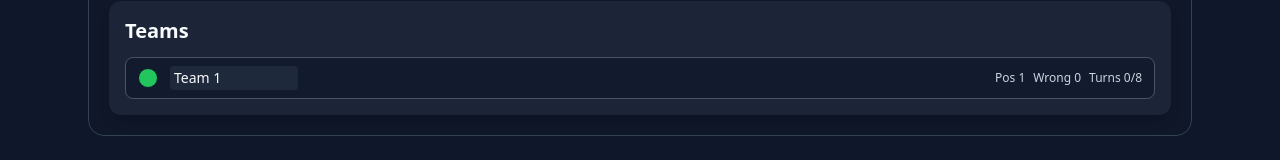
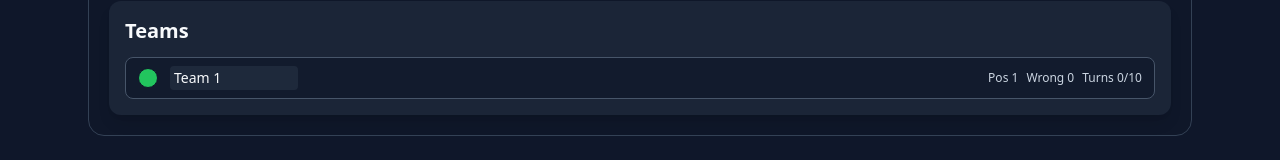
Before and after one commit to sanjaykumaran16/techofes-riddle_rush, a React (Vite) app: page / in a window 1280 px wide. Both pictures are taken after a click on the button "Add Team". Shown: the part 258-418 px from the top of the page. Built offline with nearby package versions, Linux system fonts and the light colour scheme.

Commit message:
Change in turns

```diff
--- a/src/App.jsx
+++ b/src/App.jsx
@@ -14,7 +14,7 @@ const RIDDLE_SCORES = {
   hard: { correct: 6, incorrect: -3 }
 };
 
-const MAX_TURNS_PER_TEAM = 8;
+const MAX_TURNS_PER_TEAM = 10;
 // 10 columns x 7 rows = 70 squares
 const BOARD_SIZE = 70;
 const SPECIAL_SQUARE_COUNT = 6;
--- a/src/components/Leaderboard.jsx
+++ b/src/components/Leaderboard.jsx
@@ -37,7 +37,7 @@ export default function Leaderboard({ teams }) {
             <div className="flex items-center gap-3 text-[0.7rem] text-slate-300 md:text-xs">
               <span>Pos {team.position + 1}</span>
               <span>Wrong {team.wrongAttempts}</span>
-              <span>Turns left {Math.max(0, 8 - team.turnsTaken)}</span>
+              <span>Turns left {Math.max(0, 10 - team.turnsTaken)}</span>
             </div>
           </div>
         ))}
--- a/src/components/TeamPanel.jsx
+++ b/src/components/TeamPanel.jsx
@@ -52,7 +52,7 @@ export default function TeamPanel({
                 <span>Pos {team.position + 1}</span>
                 <span>Wrong {team.wrongAttempts}</span>
                 <span>
-                  Turns {team.turnsTaken}/8
+                  Turns {team.turnsTaken}/10
                 </span>
               </div>
             </div>
```
